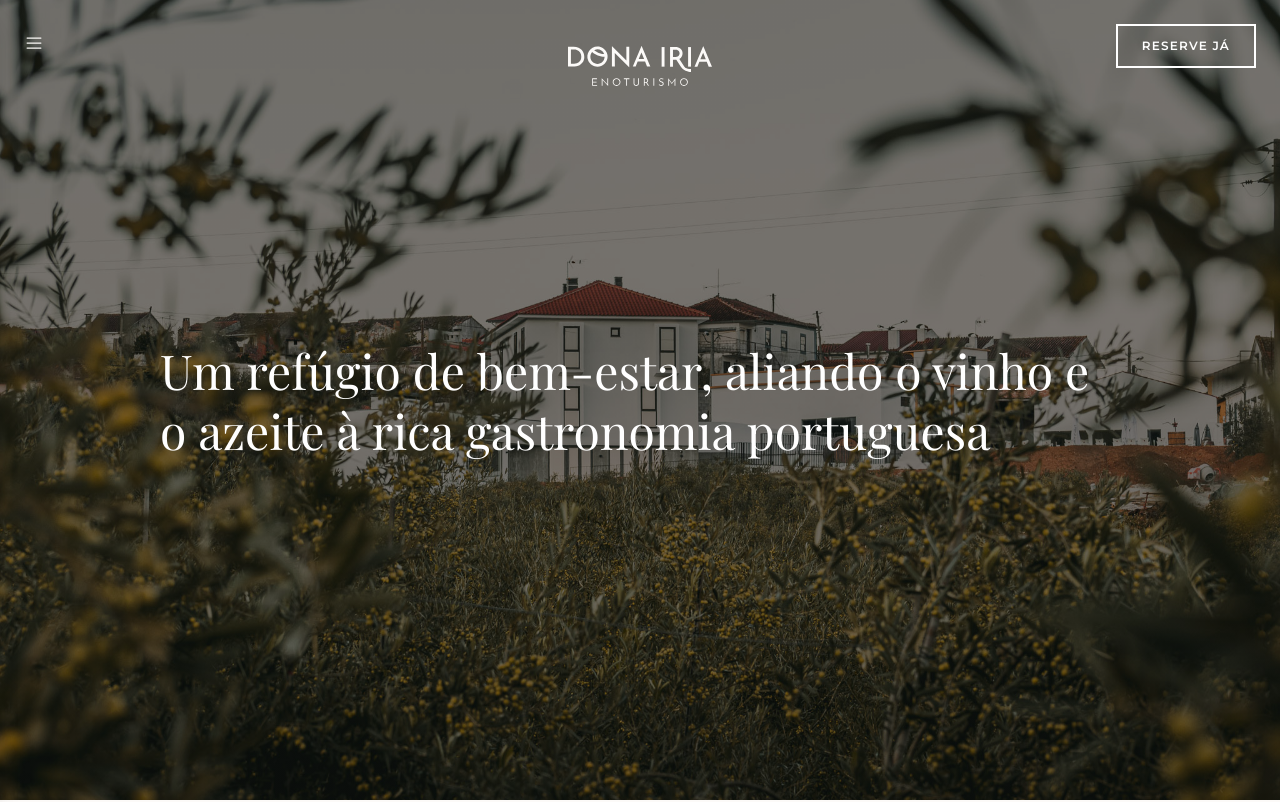
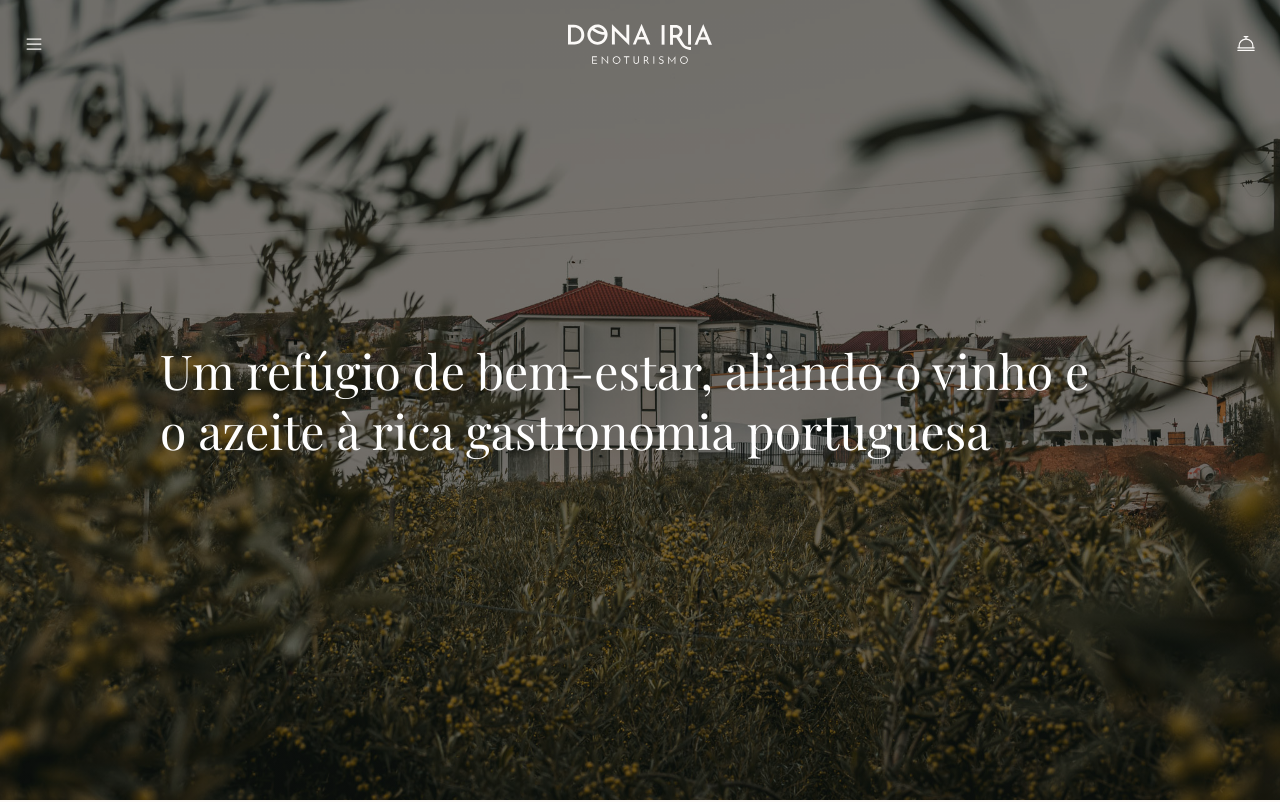
Before and after one commit to quintadonairia/quintadonairia, a Next.js app: page / in a window 1280 px wide. Shown: the top 802 px of the page. Built offline with nearby package versions, Linux system fonts and the light colour scheme.

Commit message:
:recycle: Apply Header component on all pages

```diff
--- a/components/layouts/Layout.js
+++ b/components/layouts/Layout.js
@@ -1,13 +1,10 @@
-import { useRouter } from "next/router";
 import Footer from "../organisms/Footer";
-import Navigation from "../organisms/Navigation";
+import Header from "../organisms/Header";
 
 export default function Layout({ children }) {
-  const router = useRouter();
-
   return (
     <div className="flex flex-col bg-light">
-      <Navigation />
+      <Header />
       <main>{children}</main>
       <Footer />
     </div>
```
